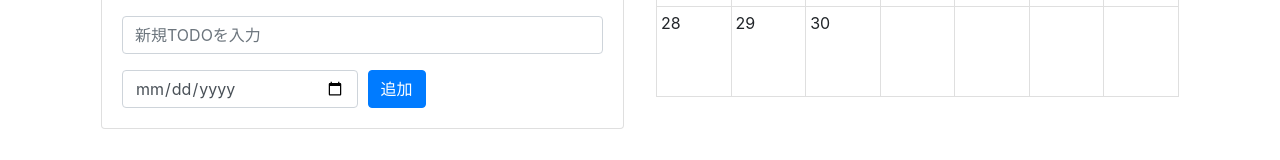
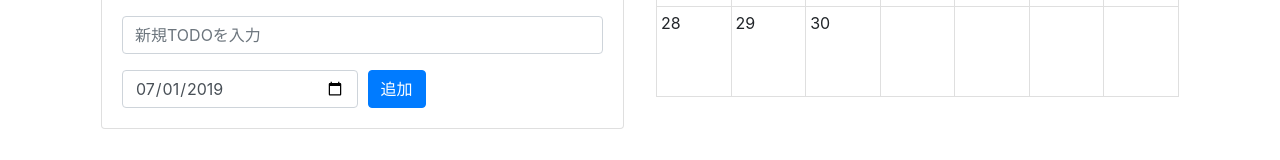
Before and after one commit to ikazame/todo_app, a React (Create React App) app: page / in a window 1280 px wide. Shown: the part 515-675 px from the top of the page. Built offline with nearby package versions, Linux system fonts and the light colour scheme.

Commit message:
日付に規定値を追加

```diff
--- a/src/containers/AddTodo.js
+++ b/src/containers/AddTodo.js
@@ -3,9 +3,11 @@ import PropTypes from 'prop-types';
 import {connect} from 'react-redux';
 import {addTodo} from '../actions';
 import {Button, Card, Form, Col} from 'react-bootstrap';
+import {formatDate} from '../utils/calendar';
 
 const AddTodo = ({onAddClick}) => {
   let textNode, dateNode;
+  let today = formatDate(new Date());
 
   return (
     <Card className="todo-card">
@@ -20,6 +22,7 @@ const AddTodo = ({onAddClick}) => {
             <Col>
               <Form.Control type="date"
                 ref={(node) => { dateNode = node; }}
+                value={today}
               />
             </Col>
             <Col>
```
